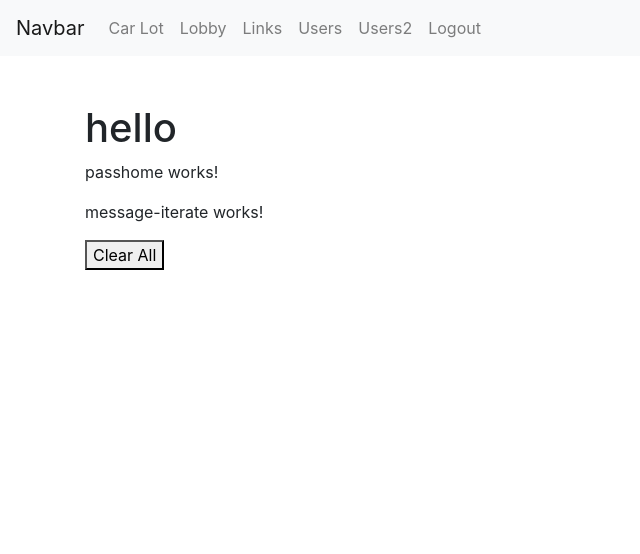
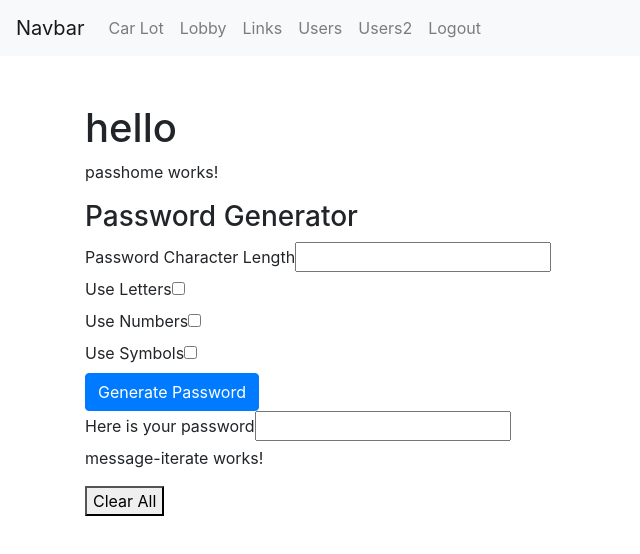
Before and after one commit to markwartman1/CarRental, an Angular app: page /password in a window 1280 px wide. Shown: the top 554 px of the page, without its empty margins (0-640 px from the left). Built offline with nearby package versions, Linux system fonts and the light colour scheme; what angular-in-memory-web-api would draw is missing.

Commit message:
password generation functionality roughed in

```diff
--- a/src/app/password/passhome/passhome.component.html
+++ b/src/app/password/passhome/passhome.component.html
@@ -1 +1,30 @@
 <p>passhome works!</p>
+
+<h3>Password Generator</h3>
+
+<div class="">
+    <label for="length">Password Character Length</label>
+    <input type="number" (input)="inputLength($event.target.value)">
+</div>
+
+<div class="">
+    <label for="case">Use Letters</label>
+    <input type="checkbox" (change)="doLetters()">
+</div>
+
+<div class="">
+    <label for="num">Use Numbers</label>
+    <input type="checkbox" (change)="doNum()">
+</div>
+
+<div class="">
+    <label for="sym">Use Symbols</label>
+    <input type="checkbox" (change)="doSym()">
+</div>
+
+<div><button class="btn btn-primary" (click)="generate()">Generate Password</button></div>
+
+<div class="">
+    <label for="pass">Here is your password</label>
+    <input type="text" [value]="password">
+</div>
--- a/src/app/password/passhome/passhome.component.ts
+++ b/src/app/password/passhome/passhome.component.ts
@@ -7,9 +7,56 @@ import { Component, OnInit } from '@angular/core';
 })
 export class PasshomeComponent implements OnInit {
 
+  length: number = 0;
+  isNum: boolean = false;
+  isCase: boolean = false;
+  isSym: boolean = false;
+  password: string = "";
+
   constructor() { }
 
   ngOnInit(): void {
   }
 
+  generate(){
+    const myletters = 'abcdefghijklmnopqrstuvwxyz';
+    const mynum = '1234567890';
+    const mysym = '!@#$%^&*()_-';
+    let validChars = '';
+    console.log(this.length);
+    //this.password = 'hello';
+
+    if(this.isNum) validChars += mynum;
+    if(this.isCase) validChars += myletters;
+    if(this.isSym) validChars += mysym;
+
+    this.password = '';
+    for(let i = 1; i <= this.length; i++){
+      let ran = Math.floor(Math.random() * validChars.length);
+      console.log('here is ran: ' + ran);
+      this.password += validChars.charAt(ran);
+    }
+  }
+
+  doNum() {
+    this.isNum = !this.isNum;
+    console.log(this.isNum);
+  }
+
+  doLetters() {
+    this.isCase = !this.isCase;
+    console.log(this.isCase);
+  }
+
+  doSym() {
+    this.isSym = !this.isSym;
+    console.log(this.isSym);
+  }
+
+  inputLength(length: number) {
+    this.length = length;
+    console.log(this.length);
+  }
+
+
 }
```
